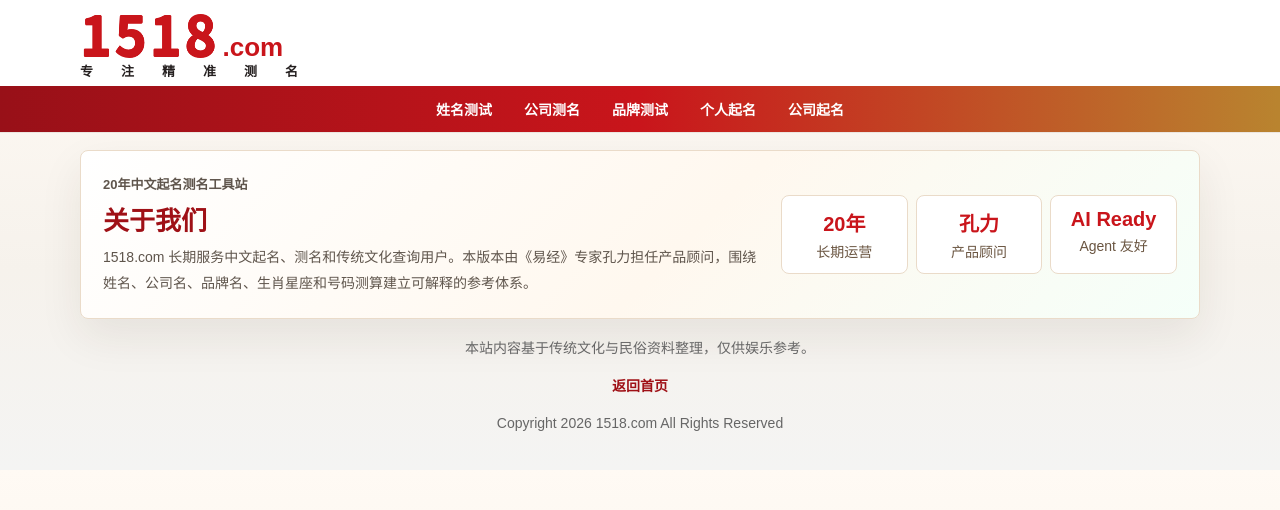
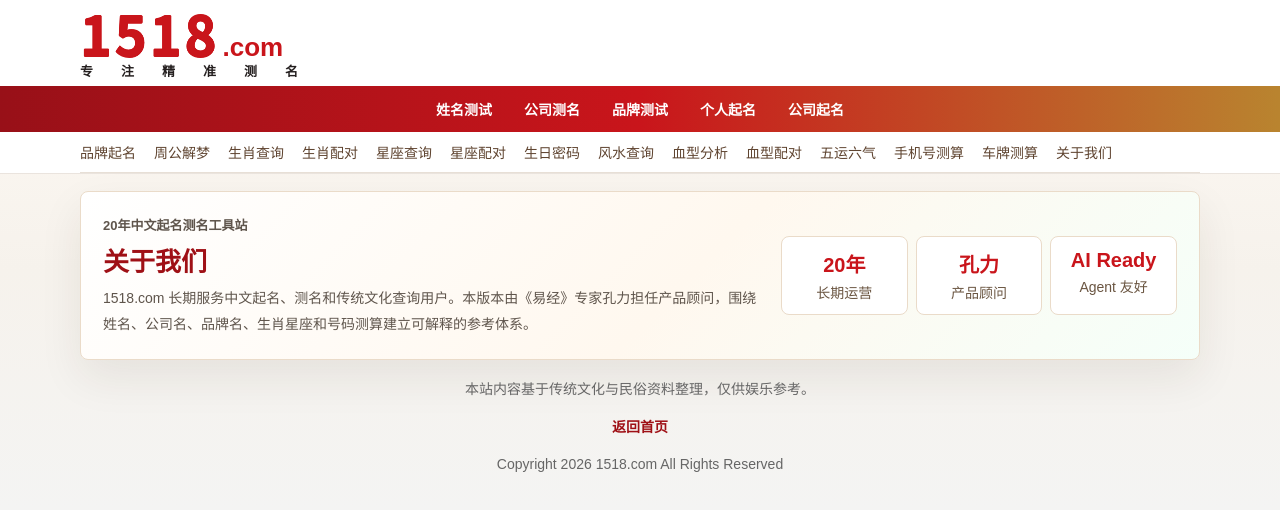
Before and after one commit to sinofate/1518-website, a plain HTML site: page about.html in a window 1280 px wide. Drawn offline with Linux system fonts and the light colour scheme.

Commit message:
Restore secondary navigation links

```diff
--- a/about.html
+++ b/about.html
@@ -25,6 +25,22 @@
         <a href="./index.html#baby">个人起名</a>
         <a href="./index.html#company">公司起名</a>
       </nav>
+      <div class="sub-nav" aria-label="副导航">
+        <a href="./index.html#brand">品牌起名</a>
+        <a href="./index.html#dream">周公解梦</a>
+        <a href="./index.html#zodiac">生肖查询</a>
+        <a href="./index.html#match">生肖配对</a>
+        <a href="./index.html#astro">星座查询</a>
+        <a href="./index.html#astro-match">星座配对</a>
+        <a href="./index.html#birthday">生日密码</a>
+        <a href="./index.html#fengshui">风水查询</a>
+        <a href="./index.html#blood">血型分析</a>
+        <a href="./index.html#blood-match">血型配对</a>
+        <a href="./index.html#wuyun">五运六气</a>
+        <a href="./index.html#phone">手机号测算</a>
+        <a href="./index.html#plate">车牌测算</a>
+        <a href="./about.html">关于我们</a>
+      </div>
     </header>
 
     <main class="about-page">
```
Also changed, not shown: index.html (+5 -0 lines).
